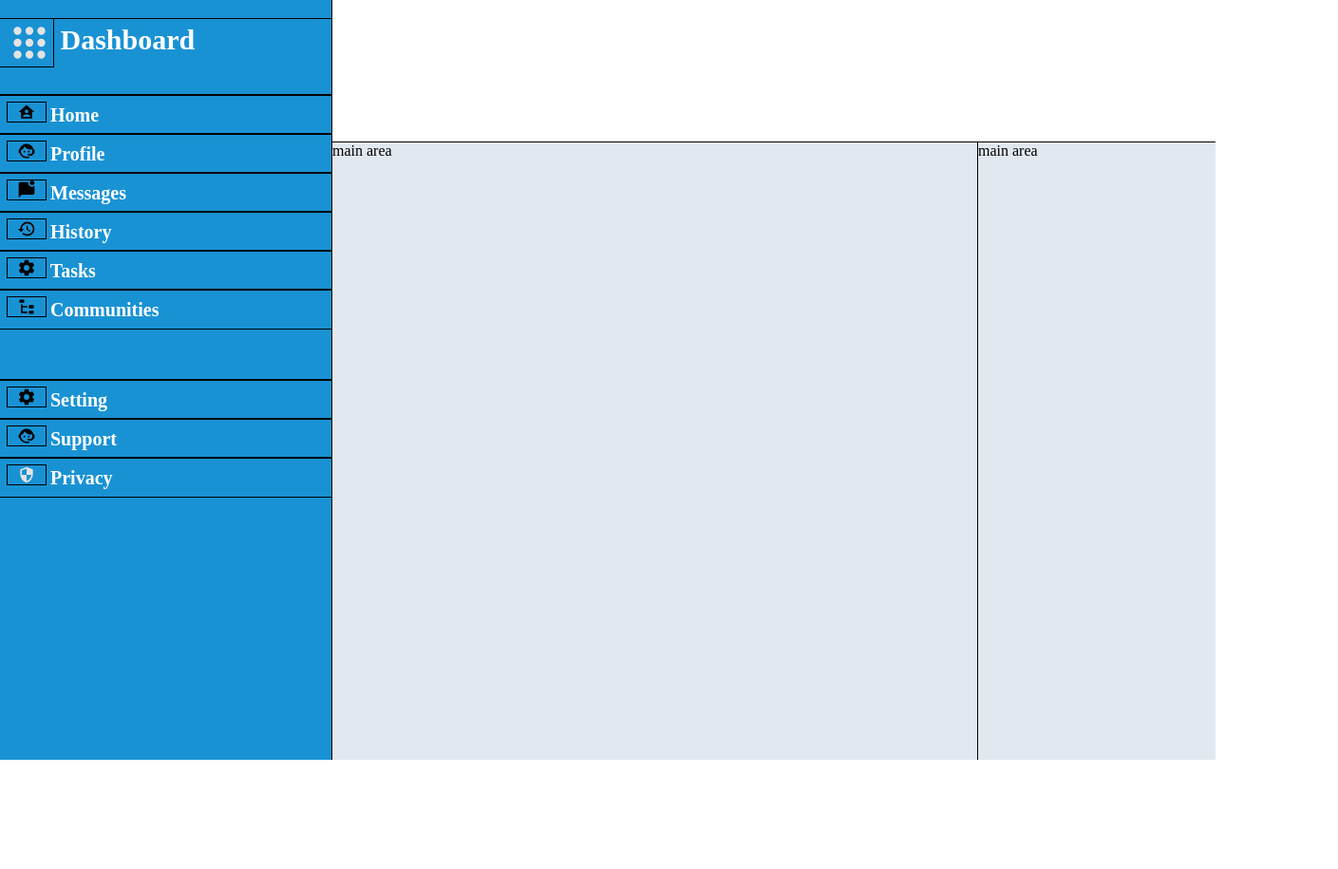
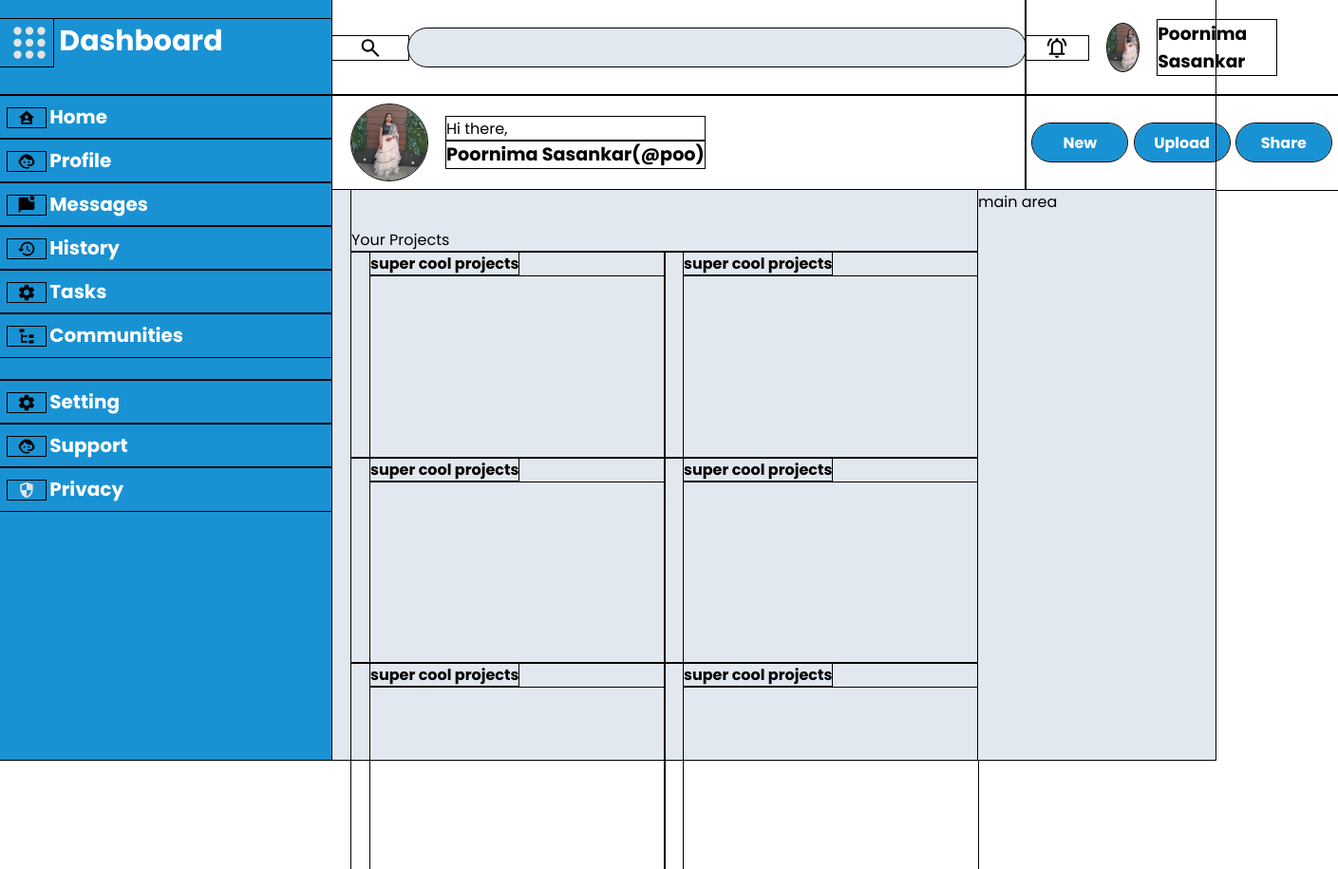
Before and after one commit to prashantpawarpr/Project-Admin-Dashboard-, a plain HTML site: page index.html in a window 1280 px wide. Shown: the whole page at 95% size, 1409 px wide, since content can reach past the window. Before the commit the page ends 800 px from the top, so only its background shows below. Drawn offline with Linux system fonts and the light colour scheme.

Commit message:
header section is added completly

```diff
--- a/css/style.css
+++ b/css/style.css
@@ -1,14 +1,18 @@
 * {
   margin: 0px;
   padding: 0px;
+  outline: 1px solid #000;
+}
+
+body {
   color: white;
-  outline: 1px solid #000;
+  font-family: "Poppins", sans-serif;
 }
 
 .container {
   display: grid;
   grid-template-columns: 350px 1fr 250px;
-  grid-template-rows: 150px 1fr 1fr;
+  grid-template-rows: 200px 1fr 1fr;
   height: 100vh;
 }
 
@@ -38,6 +42,7 @@ li {
 }
 
 img {
+  vertical-align: middle;
   width: 40px;
   height: 20px;
 }
@@ -48,9 +53,80 @@ img {
 }
 
 .header {
+  color: black;
+  display: grid;
+  grid-template-rows: 1fr 1fr;
+  grid-template-columns: 2fr 1fr;
   grid-column: 2/4;
   grid-row: 1/2;
   background-color: #ffffff;
+}
+
+.header-one {
+  /* display: inline-block; */
+  display: flex;
+  align-items: center;
+  flex-direction: row;
+  /* text-align: center; */
+  /* margin-top: 25px; */
+}
+
+input {
+  background-color: #e2e8f0;
+  width: 650px;
+  height: 40px;
+  border: none;
+  border-radius: 20px;
+}
+
+.header-two {
+  display: flex;
+  align-items: center;
+  justify-content: right;
+}
+
+.small_logo {
+  border: none;
+  width: 50px;
+  height: 50px;
+  border-radius: 50%;
+  /* background-color: black; */
+  background-image: url("../svg/poornima.jpg");
+  background-size: cover;
+  margin: 0px 20px;
+}
+
+.header-three {
+  display: flex;
+  align-items: center;
+}
+
+.large_logo {
+  border: none;
+  width: 80px;
+  height: 80px;
+  border-radius: 50%;
+  background-image: url("../svg/poornima.jpg");
+  background-size: cover;
+  margin: 0px 20px;
+}
+
+.header-four {
+  display: flex;
+  align-items: center;
+  justify-content: space-evenly;
+}
+
+.header-four > div {
+  width: 100px;
+  height: 40px;
+  border-radius: 20px;
+  background-color: #1992d4;
+  display: flex;
+  align-items: center;
+  justify-content: center;
+  font-weight: bold;
+  color: white;
 }
 
 .main-area-left {
@@ -59,6 +135,22 @@ img {
   background-color: #e2e8f0;
 }
 
+.main-area-left-sub {
+  display: grid;
+  grid-template-columns: 1fr 1fr;
+  grid-auto-flow: row;
+  height: 650px;
+}
+
+.card-holder {
+  display: grid;
+  grid-template-columns: 20px 1fr;
+}
+
+.card {
+  grid-column: 2/3;
+}
+
 .main-area-right {
   grid-column: 3/4;
   grid-row: 2/4;
--- a/index.html
+++ b/index.html
@@ -54,7 +54,6 @@
             </li>
             <li>
               <img src="./svg/cog.svg" alt="logo" />
-
               Tasks
             </li>
             <li>
@@ -90,10 +89,83 @@
       <!-- main content of the webpage -->
 
       <div class="header">
-        header
+        <div class="header-one">
+          <img
+            src="./svg/search_24dp_000000_FILL0_wght400_GRAD0_opsz24.svg"
+            alt="search"
+            style="height: 25px; padding: 0px 20px"
+          />
+          <input type="" name="" value="" />
+        </div>
+
+        <div class="header-two">
+          <img
+            src="./svg/notifications_active_24dp_000000_FILL0_wght400_GRAD0_opsz24.svg"
+            style="height: 25px; padding: 0px 20px"
+          />
+          <div class="small_logo"></div>
+          <h3 style="margin-right: 65px">Poornima Sasankar</h3>
+        </div>
+
+        <div class="header-three">
+          <div class="large_logo"></div>
+          <div>
+            <p>Hi there,</p>
+            <p style="font-weight: bold; font-size: 1.2em">
+              Poornima Sasankar(@poo)
+            </p>
+          </div>
+        </div>
+
+        <div class="header-four">
+          <div>New</div>
+          <div>Upload</div>
+          <div>Share</div>
+        </div>
         <!-- main content header of the webpage -->
       </div>
-      <div class="main-area-left" style="color: black">main area</div>
+
+      <div class="main-area-left" style="color: black; padding-left: 20px">
+        <p style="padding-top: 40px">Your Projects</p>
+
+        <div class="main-area-left-sub">
+          <div class="card-holder">
+            <div class="card">
+              <p><b>super cool projects</b></p>
+            </div>
+          </div>
+
+          <div class="card-holder">
+            <div class="card">
+              <p><b>super cool projects</b></p>
+            </div>
+          </div>
+
+          <div class="card-holder">
+            <div class="card">
+              <p><b>super cool projects</b></p>
+            </div>
+          </div>
+
+          <div class="card-holder">
+            <div class="card">
+              <p><b>super cool projects</b></p>
+            </div>
+          </div>
+
+          <div class="card-holder">
+            <div class="card">
+              <p><b>super cool projects</b></p>
+            </div>
+          </div>
+
+          <div class="card-holder">
+            <div class="card">
+              <p><b>super cool projects</b></p>
+            </div>
+          </div>
+        </div>
+      </div>
       <div class="main-area-right" style="color: black">main area</div>
     </div>
   </body>
```
Also changed, not shown: card.html (added, +69 -0 lines), svg/network_node_24dp_000000_FILL0_wght400_GRAD0_opsz24.svg (added), svg/notifications_active_24dp_000000_FILL0_wght400_GRAD0_opsz24.svg (added), svg/poornima.jpg (added), svg/search_24dp_000000_FILL0_wght400_GRAD0_opsz24.svg (added), svg/star_24dp_000000_FILL0_wght400_GRAD0_opsz24.svg (added), svg/visibility_24dp_000000_FILL0_wght400_GRAD0_opsz24.svg (added).
